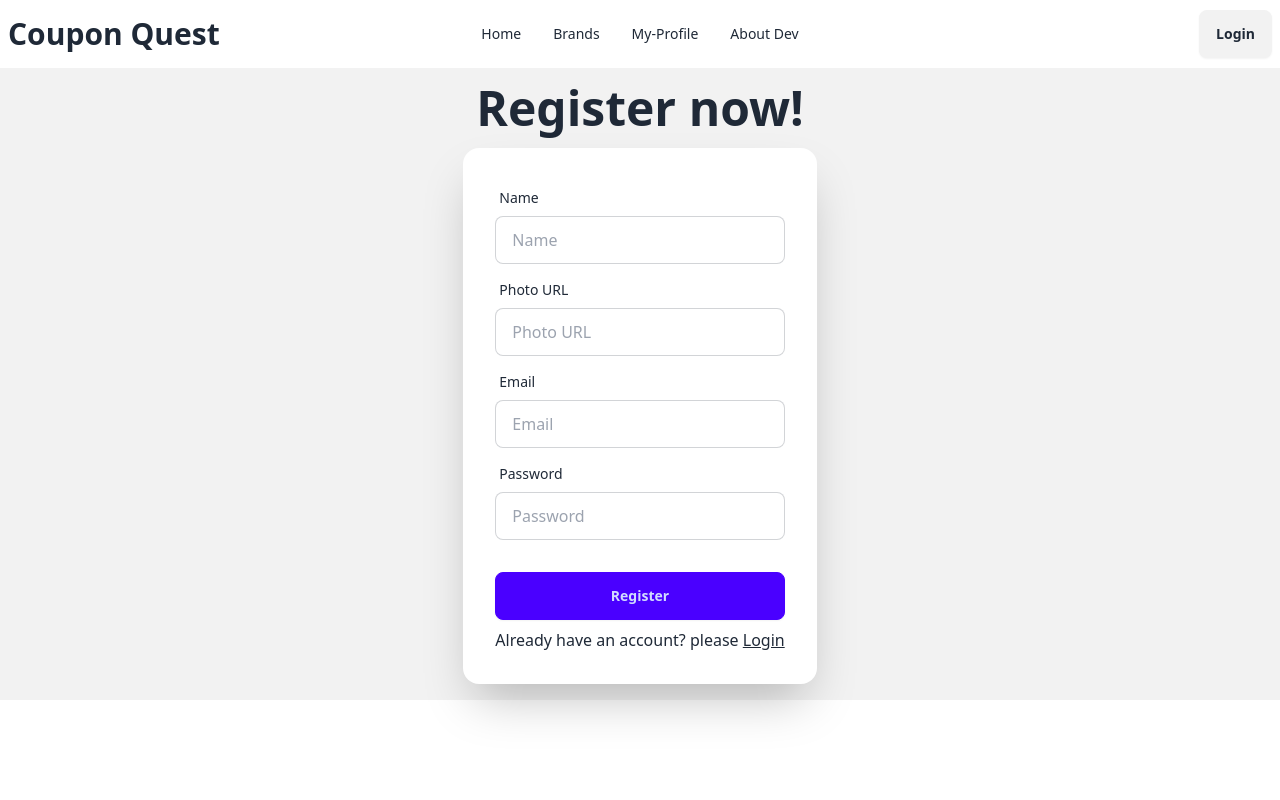
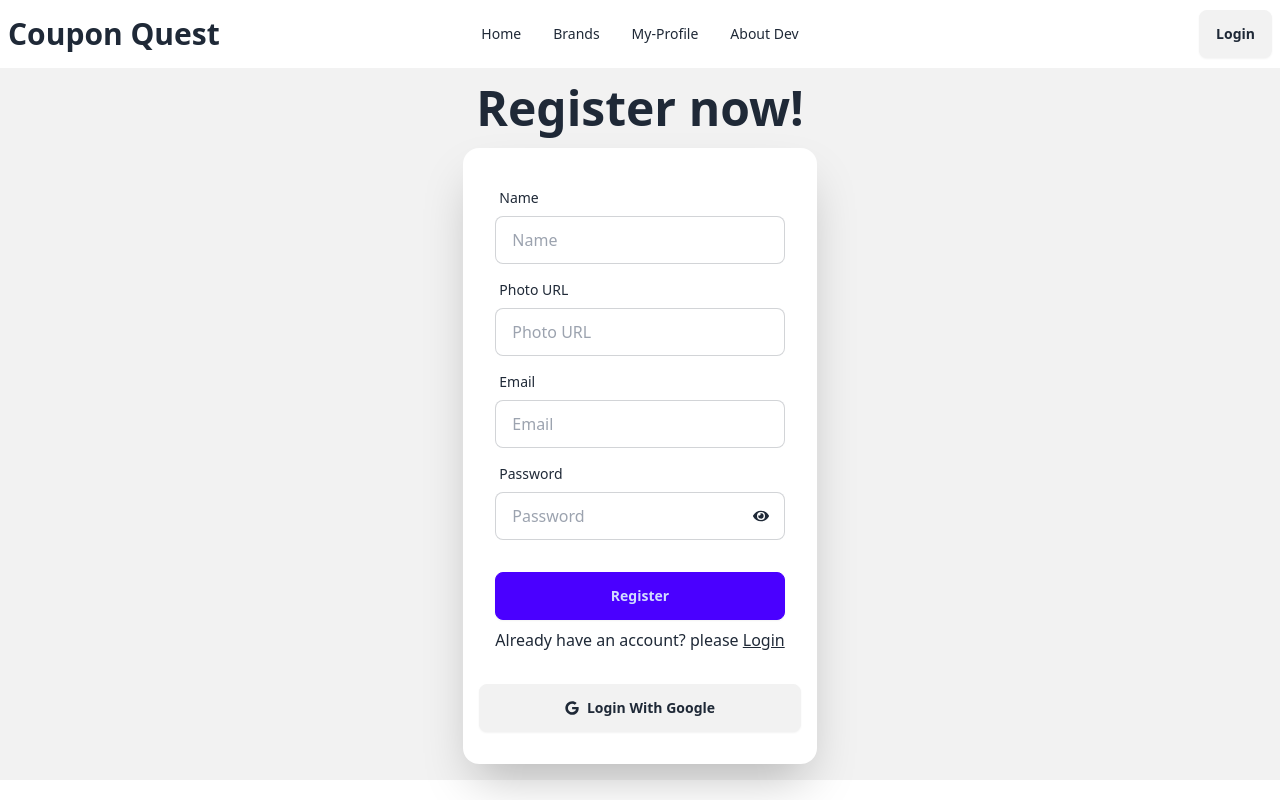
Before and after one commit to muradhossain1/coupon-collecting-project, a React (Vite) app: page /register in a window 1280 px wide. Built offline with nearby package versions, Linux system fonts and the light colour scheme; no server answers.

Commit message:
Create Google authentication & password toggling

```diff
--- a/package.json
+++ b/package.json
@@ -16,6 +16,7 @@
     "prop-types": "^15.8.1",
     "react": "^18.3.1",
     "react-dom": "^18.3.1",
+    "react-icons": "^5.3.0",
     "react-router-dom": "^6.28.0",
     "sort-by": "^1.2.0"
   },
--- a/src/AuthProvider/AuthProvider.jsx
+++ b/src/AuthProvider/AuthProvider.jsx
@@ -1,9 +1,10 @@
 import { createContext, useEffect, useState } from "react";
 import PropTypes from 'prop-types';
 import auth from "../firebase/firebase.config";
-import { createUserWithEmailAndPassword, onAuthStateChanged, signInWithEmailAndPassword, signOut, updateProfile } from "firebase/auth";
+import { createUserWithEmailAndPassword, GoogleAuthProvider, onAuthStateChanged, signInWithEmailAndPassword, signInWithPopup, signOut, updateProfile } from "firebase/auth";
 
 export const AuthContext = createContext(null);
+const googleProvider = new GoogleAuthProvider();
 
 const AuthProvider = ({ children }) => {
 
@@ -17,6 +18,10 @@ const AuthProvider = ({ children }) => {
     const handleLoginUser = (email, password) => {
         setLoading(true);
         return signInWithEmailAndPassword(auth, email, password);
+    }
+    const handleLoginGoogle = () => {
+        setLoading(true)
+        return signInWithPopup(auth, googleProvider)
     }
     const handleLogOutUser = () => {
         setLoading(true);
@@ -52,6 +57,7 @@ const AuthProvider = ({ children }) => {
         handleLogOutUser,
         userProfileUpdate,
         loading,
+        handleLoginGoogle,
     }
     return (
         <AuthContext.Provider value={authInfo}>
--- a/src/Componentes/Login.jsx
+++ b/src/Componentes/Login.jsx
@@ -1,10 +1,12 @@
-import { useContext } from "react";
+import { useContext, useState } from "react";
 import { Link, useNavigate } from "react-router-dom";
 import { AuthContext } from "../AuthProvider/AuthProvider";
+import { FaGoogle } from "react-icons/fa";
 
 
 const Login = () => {
-    const { handleLoginUser } = useContext(AuthContext);
+    const { handleLoginUser, handleLoginGoogle } = useContext(AuthContext);
+    const [error, setError] = useState('');
     const navigate = useNavigate();
 
     const handleLogin = e => {
@@ -18,7 +20,17 @@ const Login = () => {
                 navigate('/')
             })
             .catch(err => {
-            console.log('ERROR', err.message);
+                setError(err.message);
+            })
+    }
+    const handleGoogle = () => {
+        handleLoginGoogle()
+            .then(res => {
+                console.log(res.user);
+                navigate('/')
+            })
+            .catch(err => {
+                setError(err.message)
             })
     }
 
@@ -51,8 +63,12 @@ const Login = () => {
                         <div className="form-control mt-6">
                             <button className="btn btn-primary">Login</button>
                         </div>
+                        {error && <p className="text-red-500 text-xs">{error}</p>}
                         <p>New to this website? please <Link to='/register' className="link">Register</Link></p>
                     </form>
+                    <button onClick={handleGoogle} className="btn mx-4 mb-8">
+                        <FaGoogle></FaGoogle> Login With Google
+                    </button>
                 </div>
             </div>
         </div>
--- a/src/Componentes/Register.jsx
+++ b/src/Componentes/Register.jsx
@@ -1,11 +1,13 @@
 import { useContext, useState } from "react";
 import { Link, useNavigate } from "react-router-dom";
 import { AuthContext } from "../AuthProvider/AuthProvider";
+import { FaEye, FaEyeSlash, FaGoogle } from "react-icons/fa";
 
 
 const Register = () => {
-    const { handleCreateUser, userProfileUpdate } = useContext(AuthContext);
+    const { handleCreateUser, userProfileUpdate, handleLoginGoogle } = useContext(AuthContext);
     const [error, setError] = useState('');
+    const [showPassword, setShowPassword] = useState(false)
     const navigate = useNavigate();
 
     const handleRegister = e => {
@@ -34,6 +36,16 @@ const Register = () => {
             setError(err.message)
         })
     }
+    const handleGoogle = () => {
+        handleLoginGoogle()
+            .then(res => {
+                console.log(res.user);
+                navigate('/')
+            })
+            .catch(err => {
+                setError(err.message)
+            })
+    }
     return (
         <div className="hero bg-base-200">
             <div className="hero-content flex-col">
@@ -60,11 +72,16 @@ const Register = () => {
                             </label>
                             <input type="email" name="email" placeholder="Email" className="input input-bordered" required/>
                         </div>
-                        <div className="form-control">
+                        <div className="form-control relative">
                             <label className="label">
                                 <span className="label-text">Password</span>
                             </label>
-                            <input type="password" name="password" placeholder="Password" className="input input-bordered" required />
+                            <input type={showPassword ? 'text':'password'} name="password" placeholder="Password" className="input input-bordered" required />
+                            <button onClick={() => setShowPassword(!showPassword)} className="absolute top-[52px] right-4">
+                                {
+                                    showPassword ? <FaEyeSlash></FaEyeSlash> : <FaEye></FaEye>
+                                }
+                            </button>
                         </div>
                         <div className="form-control mt-6">
                             <button className="btn btn-primary">Register</button>
@@ -72,6 +89,9 @@ const Register = () => {
                         {error && <p className="text-red-500 text-xs">{error}</p>}
                         <p>Already have an account? please <Link to='/login' className="link">Login</Link></p>
                     </form>
+                    <button onClick={handleGoogle} className="btn mx-4 mb-8">
+                        <FaGoogle></FaGoogle> Login With Google
+                    </button>
                 </div>
             </div>
         </div>
```
Also changed, not shown: 1 other file (tests, documents, lock files or other folders). Lines whose indentation alone changed are shown as unchanged.
